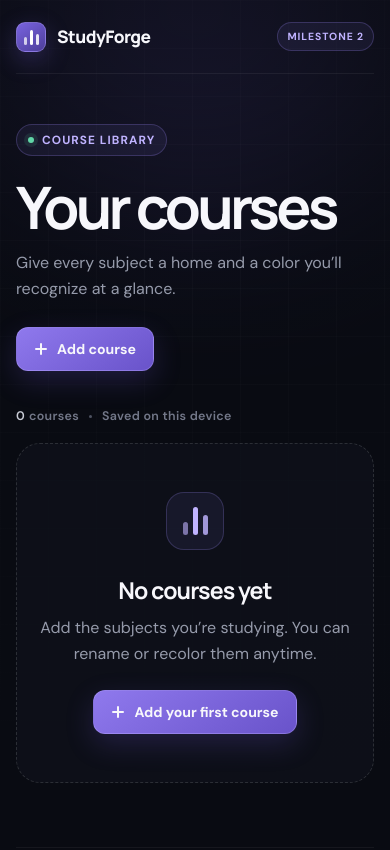
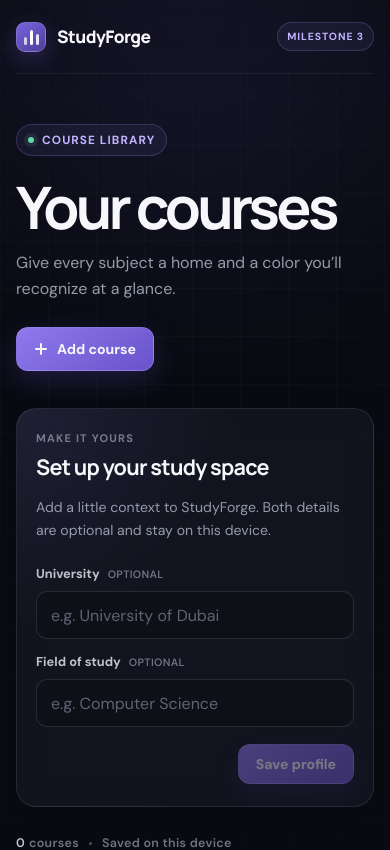
Before and after one commit to Fawaz-1643/studyforge, a React (Vite) app: page / in a window 390 px wide. Shown: the top 850 px of the page. Built offline with nearby package versions, Linux system fonts and the light colour scheme.

Commit message:
Add StudyForge Milestone 3 student profile

```diff
--- a/package.json
+++ b/package.json
@@ -1,7 +1,7 @@
 {
   "name": "studyforge",
   "private": true,
-  "version": "0.2.0",
+  "version": "0.3.0",
   "type": "module",
   "scripts": {
     "dev": "vite",
--- a/src/App.jsx
+++ b/src/App.jsx
@@ -1,6 +1,7 @@
 import { useEffect, useRef, useState } from "react";
 
-const STORAGE_KEY = "studyforge:courses";
+const COURSE_STORAGE_KEY = "studyforge:courses";
+const PROFILE_STORAGE_KEY = "studyforge:profile";
 const COURSE_COLORS = [
   { name: "Violet", value: "#9b87f5" },
   { name: "Blue", value: "#5b9cf6" },
@@ -13,7 +14,7 @@ const COURSE_COLORS = [
 
 function loadCourses() {
   try {
-    const savedCourses = JSON.parse(localStorage.getItem(STORAGE_KEY));
+    const savedCourses = JSON.parse(localStorage.getItem(COURSE_STORAGE_KEY));
 
     if (!Array.isArray(savedCourses)) {
       return [];
@@ -27,6 +28,21 @@ function loadCourses() {
     );
   } catch {
     return [];
+  }
+}
+
+function loadProfile() {
+  try {
+    const savedProfile = JSON.parse(localStorage.getItem(PROFILE_STORAGE_KEY));
+
+    return {
+      university:
+        typeof savedProfile?.university === "string" ? savedProfile.university : "",
+      fieldOfStudy:
+        typeof savedProfile?.fieldOfStudy === "string" ? savedProfile.fieldOfStudy : "",
+    };
+  } catch {
+    return { university: "", fieldOfStudy: "" };
   }
 }
 
@@ -46,6 +62,133 @@ function BrandMark() {
 
 function PlusIcon() {
   return <span className="plus-icon" aria-hidden="true" />;
+}
+
+function ProfilePanel({ profile, onSave }) {
+  const hasProfile = Boolean(profile.university || profile.fieldOfStudy);
+  const [isEditing, setIsEditing] = useState(!hasProfile);
+  const [university, setUniversity] = useState(profile.university);
+  const [fieldOfStudy, setFieldOfStudy] = useState(profile.fieldOfStudy);
+
+  function handleSubmit(event) {
+    event.preventDefault();
+
+    const nextProfile = {
+      university: university.trim(),
+      fieldOfStudy: fieldOfStudy.trim(),
+    };
+
+    onSave(nextProfile);
+
+    if (nextProfile.university || nextProfile.fieldOfStudy) {
+      setIsEditing(false);
+    }
+  }
+
+  function cancelEditing() {
+    setUniversity(profile.university);
+    setFieldOfStudy(profile.fieldOfStudy);
+    setIsEditing(false);
+  }
+
+  if (!isEditing && hasProfile) {
+    return (
+      <section className="profile-panel profile-panel--saved" aria-labelledby="profile-title">
+        <div className="profile-avatar" aria-hidden="true">
+          <span />
+        </div>
+        <div className="profile-details">
+          <p className="section-kicker">Student profile</p>
+          <h2 id="profile-title">Your study space</h2>
+          <dl>
+            {profile.fieldOfStudy && (
+              <div>
+                <dt>Field of study</dt>
+                <dd>{profile.fieldOfStudy}</dd>
+              </div>
+            )}
+            {profile.university && (
+              <div>
+                <dt>University</dt>
+                <dd>{profile.university}</dd>
+              </div>
+            )}
+          </dl>
+        </div>
+        <button
+          className="button button--secondary profile-edit-button"
+          onClick={() => setIsEditing(true)}
+          type="button"
+        >
+          Edit profile
+        </button>
+      </section>
+    );
+  }
+
+  return (
+    <section className="profile-panel" aria-labelledby="profile-title">
+      <div className="profile-intro">
+        <div>
+          <p className="section-kicker">Make it yours</p>
+          <h2 id="profile-title">Set up your study space</h2>
+        </div>
+        <p>
+          Add a little context to StudyForge. Both details are optional and stay on
+          this device.
+        </p>
+      </div>
+
+      <form className="profile-form" onSubmit={handleSubmit}>
+        <div className="profile-fields">
+          <label>
+            <span className="field-label">
+              University <span className="optional-label">Optional</span>
+            </span>
+            <input
+              autoComplete="organization"
+              className="text-input"
+              maxLength={80}
+              onChange={(event) => setUniversity(event.target.value)}
+              placeholder="e.g. University of Dubai"
+              value={university}
+            />
+          </label>
+          <label>
+            <span className="field-label">
+              Field of study <span className="optional-label">Optional</span>
+            </span>
+            <input
+              autoComplete="off"
+              className="text-input"
+              maxLength={80}
+              onChange={(event) => setFieldOfStudy(event.target.value)}
+              placeholder="e.g. Computer Science"
+              value={fieldOfStudy}
+            />
+          </label>
+        </div>
+        <div className="profile-form-actions">
+          {hasProfile && (
+            <button
+              className="button button--secondary"
+              onClick={cancelEditing}
+              type="button"
+            >
+              Cancel
+            </button>
+          )}
+          <button
+            className="button button--primary"
+            disabled={!university.trim() && !fieldOfStudy.trim()}
+            type="submit"
+          >
+            Save profile
+          </button>
+        </div>
+      </form>
+    </section>
+  );
 }
 
 function CourseForm({ course, onCancel, onSave }) {
@@ -101,6 +244,7 @@ function CourseForm({ course, onCancel, onSave }) {
           </label>
           <input
             autoComplete="off"
+            className="text-input"
             id="course-name"
             maxLength={60}
             onChange={(event) => setName(event.target.value)}
@@ -180,17 +324,26 @@ function DeleteConfirmation({ course, onCancel, onConfirm }) {
 
 export default function App() {
   const [courses, setCourses] = useState(loadCourses);
+  const [profile, setProfile] = useState(loadProfile);
   const [editingCourse, setEditingCourse] = useState(null);
   const [courseToDelete, setCourseToDelete] = useState(null);
   const [isFormOpen, setIsFormOpen] = useState(false);
 
   useEffect(() => {
     try {
-      localStorage.setItem(STORAGE_KEY, JSON.stringify(courses));
+      localStorage.setItem(COURSE_STORAGE_KEY, JSON.stringify(courses));
     } catch {
       // Keep the course manager usable if browser storage is unavailable.
     }
   }, [courses]);
+
+  useEffect(() => {
+    try {
+      localStorage.setItem(PROFILE_STORAGE_KEY, JSON.stringify(profile));
+    } catch {
+      // Keep the profile form usable if browser storage is unavailable.
+    }
+  }, [profile]);
 
   useEffect(() => {
     if (!isFormOpen && !courseToDelete) {
@@ -258,7 +411,7 @@ export default function App() {
           <BrandMark />
           <span>StudyForge</span>
         </a>
-        <span className="milestone-badge">Milestone 2</span>
+        <span className="milestone-badge">Milestone 3</span>
       </header>
 
       <section className="courses-page" aria-labelledby="page-title">
@@ -278,6 +431,8 @@ export default function App() {
             Add course
           </button>
         </div>
+
+        <ProfilePanel profile={profile} onSave={setProfile} />
 
         <div className="course-summary" aria-live="polite">
           <span>{courses.length}</span> {courses.length === 1 ? "course" : "courses"}
@@ -336,7 +491,7 @@ export default function App() {
 
       <footer>
         <span>Designed for calm, deliberate progress.</span>
-        <span>StudyForge v0.2</span>
+        <span>StudyForge v0.3</span>
       </footer>
 
       {isFormOpen && (
--- a/src/styles.css
+++ b/src/styles.css
@@ -254,6 +254,12 @@ h1 {
   transform: translateY(0);
 }
 
+.button:disabled {
+  cursor: not-allowed;
+  opacity: 0.45;
+  transform: none;
+}
+
 .button--primary {
   border-color: rgba(192, 179, 255, 0.28);
   background: linear-gradient(145deg, #8f79ed, #6953ca);
@@ -304,10 +310,138 @@ h1 {
   transform: rotate(90deg);
 }
 
+.profile-panel {
+  display: grid;
+  grid-template-columns: minmax(230px, 0.85fr) minmax(0, 1.4fr);
+  gap: 40px;
+  margin-top: 48px;
+  padding: 27px;
+  border: 1px solid var(--surface-border);
+  border-radius: 20px;
+  background:
+    radial-gradient(circle at 0 0, rgba(155, 135, 245, 0.11), transparent 42%),
+    var(--surface);
+  box-shadow: 0 20px 55px rgba(0, 0, 0, 0.18);
+  backdrop-filter: blur(18px);
+}
+
+.profile-intro h2,
+.profile-details h2 {
+  margin-bottom: 0;
+  font-size: 1.35rem;
+  letter-spacing: -0.035em;
+}
+
+.profile-intro > p {
+  max-width: 340px;
+  margin: 15px 0 0;
+  color: var(--muted);
+  font-size: 0.88rem;
+  line-height: 1.6;
+}
+
+.profile-fields {
+  display: grid;
+  grid-template-columns: repeat(2, minmax(0, 1fr));
+  gap: 14px;
+}
+
+.profile-fields label {
+  min-width: 0;
+}
+
+.optional-label {
+  margin-left: 5px;
+  color: #6e7383;
+  font-size: 0.67rem;
+  font-weight: 600;
+  letter-spacing: 0.03em;
+  text-transform: uppercase;
+}
+
+.profile-form-actions {
+  display: flex;
+  justify-content: flex-end;
+  gap: 10px;
+  margin-top: 17px;
+}
+
+.profile-form-actions .button {
+  min-height: 40px;
+  padding-block: 8px;
+}
+
+.profile-panel--saved {
+  grid-template-columns: auto minmax(0, 1fr) auto;
+  align-items: center;
+  gap: 20px;
+}
+
+.profile-avatar {
+  position: relative;
+  display: grid;
+  width: 52px;
+  height: 52px;
+  place-items: center;
+  border: 1px solid rgba(155, 135, 245, 0.25);
+  border-radius: 16px;
+  background: rgba(155, 135, 245, 0.09);
+}
+
+.profile-avatar::before {
+  width: 11px;
+  height: 11px;
+  border-radius: 50%;
+  background: var(--accent-bright);
+  content: "";
+  transform: translateY(-7px);
+}
+
+.profile-avatar span {
+  position: absolute;
+  bottom: 10px;
+  width: 25px;
+  height: 13px;
+  border-radius: 14px 14px 6px 6px;
+  background: var(--accent-bright);
+  opacity: 0.76;
+}
+
+.profile-details dl {
+  display: flex;
+  flex-wrap: wrap;
+  gap: 14px 34px;
+  margin: 18px 0 0;
+}
+
+.profile-details dl > div {
+  display: grid;
+  gap: 3px;
+}
+
+.profile-details dt {
+  color: #717687;
+  font-size: 0.66rem;
+  font-weight: 700;
+  letter-spacing: 0.08em;
+  text-transform: uppercase;
+}
+
+.profile-details dd {
+  margin: 0;
+  color: #d5d7df;
+  font-size: 0.9rem;
+  font-weight: 600;
+}
+
+.profile-edit-button {
+  align-self: center;
+}
+
 .course-summary {
   display: flex;
   align-items: center;
-  margin: 48px 0 19px;
+  margin: 32px 0 19px;
   color: #737889;
   font-size: 0.78rem;
   font-weight: 600;
@@ -553,12 +687,7 @@ fieldset legend {
   font-weight: 700;
 }
 
-input[type="text"],
-input:not([type]) {
-  width: 100%;
-}
-
-#course-name {
+.text-input {
   width: 100%;
   height: 48px;
   padding: 0 14px;
@@ -569,11 +698,11 @@ input:not([type]) {
   background: #0e1018;
 }
 
-#course-name::placeholder {
+.text-input::placeholder {
   color: #5f6473;
 }
 
-#course-name:focus {
+.text-input:focus {
   border-color: rgba(155, 135, 245, 0.75);
   box-shadow: 0 0 0 3px rgba(155, 135, 245, 0.11);
 }
@@ -679,6 +808,15 @@ a:focus-visible,
 }
 
 @media (max-width: 820px) {
+  .profile-panel {
+    grid-template-columns: 1fr;
+    gap: 24px;
+  }
+
+  .profile-panel--saved {
+    grid-template-columns: auto minmax(0, 1fr) auto;
+  }
+
   .course-grid {
     grid-template-columns: repeat(2, minmax(0, 1fr));
   }
@@ -719,7 +857,25 @@ a:focus-visible,
   }
 
   .course-summary {
+    margin-top: 28px;
+  }
+
+  .profile-panel {
     margin-top: 37px;
+    padding: 22px 19px;
+  }
+
+  .profile-fields {
+    grid-template-columns: 1fr;
+  }
+
+  .profile-panel--saved {
+    grid-template-columns: auto minmax(0, 1fr);
+  }
+
+  .profile-edit-button {
+    grid-column: 1 / -1;
+    justify-self: start;
   }
 
   .course-grid {
```
Also changed, not shown: 2 other files (tests, documents, lock files or other folders).
